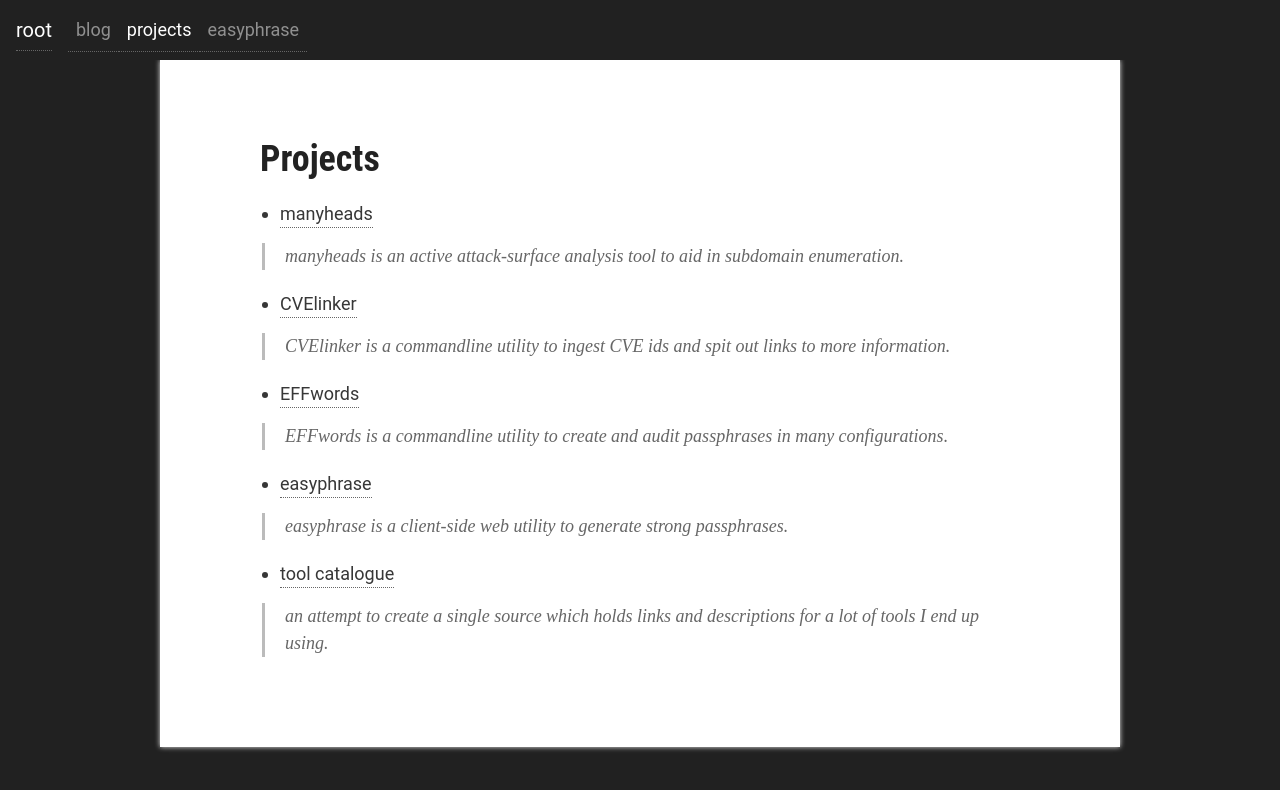
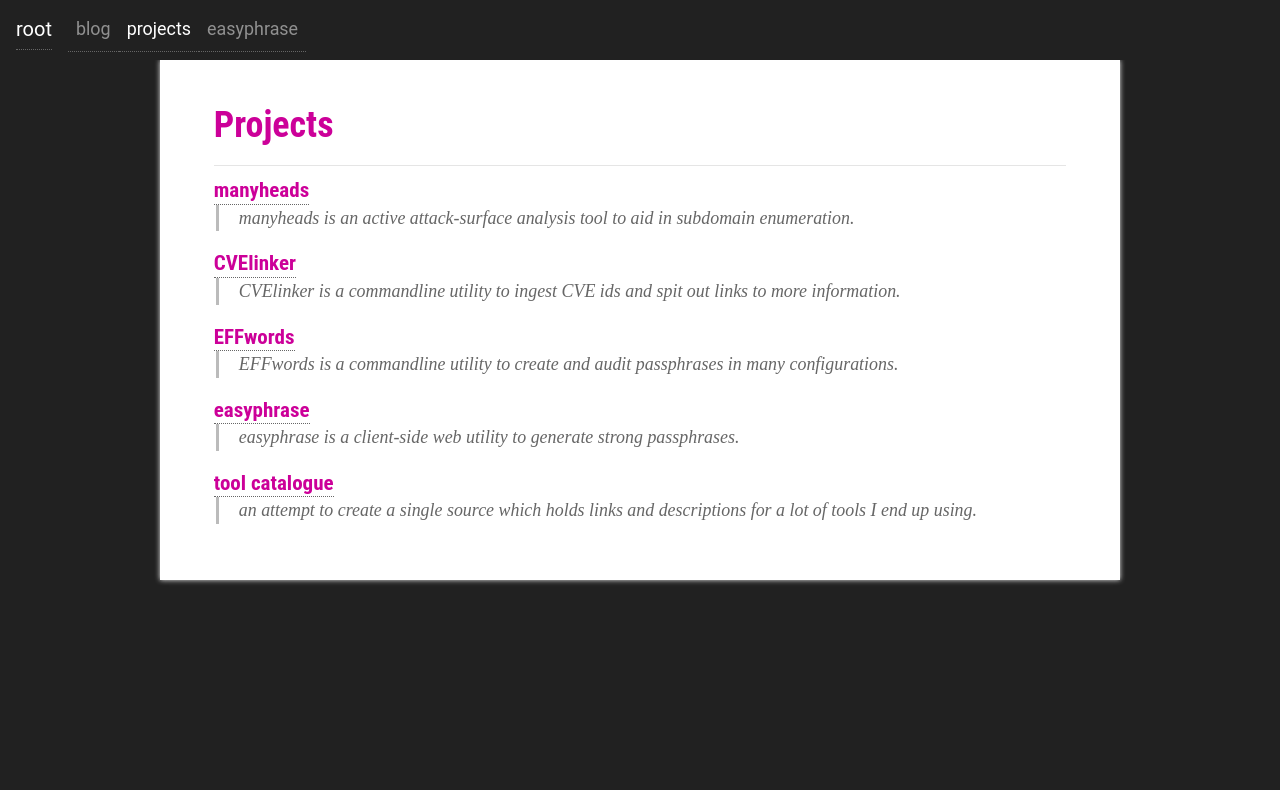
Before and after one commit to TimmsIO/timmsio.github.io, a Jekyll site: the page built from _pages/projects/projects.md, in a window 1280 px wide. Shown: the top 790 px of the page. Built offline with Jekyll 4.4.1, drawn with Linux system fonts in a browser that asks for light colours; nearby versions of some CDN libraries.

Commit message:
make it pinkergit statusgit status

```diff
--- a/_layouts/default.html
+++ b/_layouts/default.html
@@ -21,17 +21,13 @@
         {% include navbar.html %}
     </header>
     <main role=main class="container">
-        <div class="container">
-            <div id="content">
-                <section id="main_content" class="inner">
+        <div id="main_content" class="container inner">
                     {% if page.toc == true %}
                     <div class="section-nav">
                         {% include toc.html html=content %}
                     </div>
                     {% endif %}
                     {{ content }}
-                </section>
-            </div>
         </div>
 
         {% if page.contactShow%}
--- a/_pages/projects/projects.md
+++ b/_pages/projects/projects.md
@@ -9,22 +9,24 @@ permalink: /projects/
 
 # Projects
 
-* [manyheads](/projects/manyheads)
+***
+
+#### [manyheads](/projects/manyheads)
 
 > manyheads is an active attack-surface analysis tool to aid in subdomain enumeration.
 
-* [CVElinker](/projects/cvelinker)
+#### [CVElinker](/projects/cvelinker)
 
 > CVElinker is a commandline utility to ingest CVE ids and spit out links to more information.
 
-* [EFFwords](/projects/effwords)
+#### [EFFwords](/projects/effwords)
 
 > EFFwords is a commandline utility to create and audit passphrases in many configurations.
 
-* [easyphrase](/projects/easyphrase)
+#### [easyphrase](/projects/easyphrase)
 
 > easyphrase is a client-side web utility to generate strong passphrases.
 
-* [tool catalogue](/utils/tools)
+#### [tool catalogue](/utils/tools)
 
 > an attempt to create a single source which holds links and descriptions for a lot of tools I end up using.
--- a/_sass/slate-styles.scss
+++ b/_sass/slate-styles.scss
@@ -18,7 +18,7 @@ Theme Styles
 body {
   color:#373737;
   background: #212121;
-  font-size: 18px;
+  font-size: 1.12rem;
   font-family: "Roboto", Helvetica, Arial, sans-serif;
   line-height: 1.5;
   -webkit-font-smoothing: antialiased;
@@ -28,7 +28,7 @@ h1, h2, h3, h4, h5, h6 {
   font-family: "Roboto Condensed", Helvetica, Arial, sans-serif;
   margin: 10px 0;
   font-weight: 700;
-  color:#222222;
+  color: #cc0099;
 }
 
 h1 {
@@ -74,7 +74,6 @@ h6 {
 
 p {
   font-family: "Roboto Slab";
-  font-size: 18px;
   margin: 0px 0 15px 0;
 }
 
@@ -86,7 +85,7 @@ a {
   display: inline-block;
   text-decoration: none;
   border-bottom: 1px dotted #666;
-  color: inherit;
+  color: #cc0099;
   text-shadow: none;
 }
 
@@ -180,9 +179,8 @@ dl p {
 }
 
 hr {
-  height: 1px;
+  height: 2px;
   margin-bottom: 5px;
-  border: none;
 }
 
 table {
@@ -219,67 +217,12 @@ Full-Width Styles
 .inner {
   position: relative;
   max-width: 960px;
-  padding: 20px 10px;
+  padding: 1em 0.5em;
   margin: 0 auto;
-}
-
-#forkme_banner {
-  display: block;
-  position: absolute;
-  top:0;
-  right: 10px;
-  z-index: 10;
-  padding: 10px 20px 10px 50px;
-  color: #fff;
-  background: url('../images/blacktocat.svg') #0090ff no-repeat 8% 50%;
-  background-size: 25px;
-  font-weight: 700;
-  border: none;
-}
-
-#forkme_banner:hover {
-  background-color: #1883ed;
 }
 
 header {
   color: #f2f2f2;
-}
-
-#header_wrap {
-  background: #212121;
-}
-
-#header_wrap .inner {
-  padding: 60px 10px 0px 0px;
-}
-
-#project_title {
-  margin: 0;
-  color: #fff;
-  font-size: 54px;
-  font-weight: 700;
-}
-
-#project_tagline {
-  color: #fff;
-  font-size: 36px;
-  font-weight: 300;
-  background: none;
-}
-
-.downloads {
-  display: block;
-  padding-left: 50px;
-  color: #f2f2f2;
-  position: relative;
-  height: 70px;
-}
-
-.downloads a {
-  margin-right: 20px;
-}
-.downloads a:hover {
-  text-decoration: underline solid #fff;
 }
 
 #main_content {
@@ -288,7 +231,7 @@ header {
 
 #main_content.inner {
   background-color: #fff;
-  padding: 70px 100px;
+  padding: 2em 3em;
   box-shadow: 0 0 5px #ebebeb;
   // -webkit-box-shadow: 0 0 5px rgba(255, 0, 0, 0.5);
   // -moz-box-shadow: 0 0 5px rgba(255, 0, 0, 0.5);
@@ -312,7 +255,7 @@ Small Device Styles
 
 @media screen and (max-width: 480px) {
   body {
-    font-size: 13px;
+    font-size: 0.9em;
   }
 
   .downloads {
@@ -325,7 +268,7 @@ Small Device Styles
 
   .inner {
     min-width: 320px;
-    max-width: 480px;
+    // max-width: 480px;
   }
 
   #header_wrap .inner {
```
Also changed, not shown: _pages/blog/blog.md (+8 -8 lines), index.md (+1 -1 lines).
